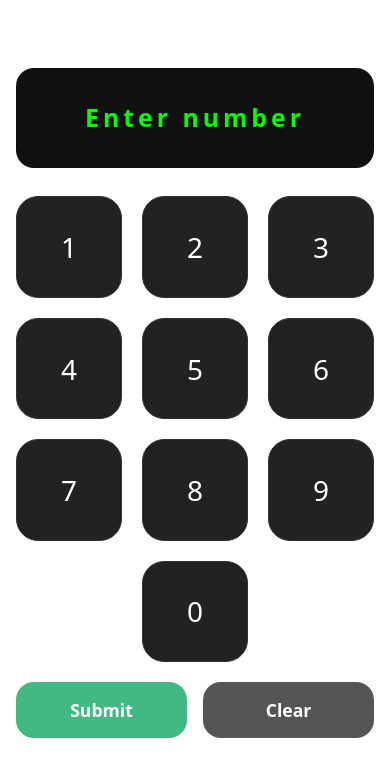
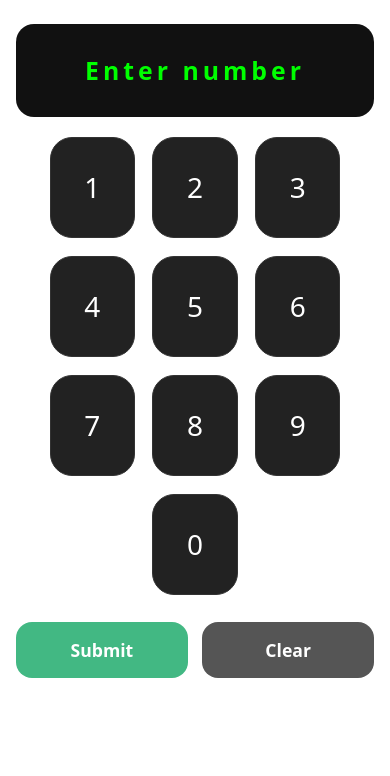
Before and after one commit to Band-Aid/phoneErrorApp, a Vue app: page / in a window 390 px wide. Shown: the top 776 px of the page. Built offline with nearby package versions, Linux system fonts and the light colour scheme.

Commit message:
style: improve layout and responsiveness of Dialer component and main app styles

```diff
--- a/src/components/Dialer.vue
+++ b/src/components/Dialer.vue
@@ -75,16 +75,16 @@ function clearInput() {
 </template>
 
 <style scoped>
-.dialer { width:100%; max-width:520px; margin:2rem 0 0; font-family:system-ui,sans-serif; text-align:center; padding:0; }
-.display { background:#111; color:#0f0; padding: 1.35rem 1.75rem; border-radius: 18px; min-height: 4.1rem; display:flex; align-items:center; justify-content:center; letter-spacing:4px; font-weight:700; margin-bottom:1.75rem; font-size:1.75rem; }
-.grid { display:grid; grid-template-columns:repeat(3, minmax(0,1fr)); gap:1.25rem; margin:0 auto 1rem; grid-auto-rows:1fr; align-items:stretch; justify-items:stretch; }
-.digit { background:#222; color:#fff; border:1px solid #333; border-radius:22px; font-size:1.9rem; cursor:pointer; transition:background .15s; touch-action:manipulation; -webkit-tap-highlight-color:transparent; display:flex; align-items:center; justify-content:center; user-select:none; height:clamp(90px, 23vw, 140px); }
+.dialer { width:100%; max-width:520px; margin:1rem 0 0; font-family:system-ui,sans-serif; text-align:center; padding:0; display:flex; flex-direction:column; flex:1; }
+.display { background:#111; color:#0f0; padding: 1.2rem 1.6rem; border-radius: 18px; min-height: 3.6rem; display:flex; align-items:center; justify-content:center; letter-spacing:4px; font-weight:700; margin-bottom:1.25rem; font-size:1.65rem; }
+.grid { display:grid; grid-template-columns:repeat(3, minmax(0,1fr)); gap:1.1rem; margin:0 auto .75rem; grid-auto-rows:1fr; align-items:stretch; justify-items:stretch; }
+.digit { background:#222; color:#fff; border:1px solid #333; border-radius:22px; font-size:1.8rem; cursor:pointer; transition:background .15s; touch-action:manipulation; -webkit-tap-highlight-color:transparent; display:flex; align-items:center; justify-content:center; user-select:none; height:clamp(80px, 21vw, 130px); }
 .digit:active { transform:none !important; }
 .digit:hover { background:#333; }
-.grid-spacer { height:clamp(90px, 23vw, 140px); }
+.grid-spacer { height:clamp(80px, 21vw, 130px); }
 .zero { grid-column:2; }
-.actions { display:flex; gap:1rem; margin-top:1.25rem; }
-.submit, .clear { flex:1; padding:1.25rem; border:none; border-radius:18px; cursor:pointer; font-weight:700; font-size:1.25rem; }
+.actions { display:flex; gap:.9rem; margin-top:.9rem; }
+.submit, .clear { flex:1; padding:1.05rem; border:none; border-radius:16px; cursor:pointer; font-weight:700; font-size:1.15rem; }
 .submit { background:#42b883; color:#fff; }
 .submit:hover { background:#36926b; }
 .clear { background:#888; color:#fff; }
@@ -94,8 +94,16 @@ function clearInput() {
 .error { color:#ff5555; }
 
 @media (min-width: 560px) {
-  .digit { font-size:2.1rem; }
-  .display { font-size:2.1rem; }
+  .digit { font-size:2rem; }
+  .display { font-size:2rem; }
+}
+
+@media (max-height: 720px) {
+  .display { margin-bottom:.9rem; padding:1rem 1.2rem; font-size:1.45rem; }
+  .grid { gap:.85rem; }
+  .digit, .grid-spacer { height:clamp(70px, 20vw, 115px); font-size:1.55rem; }
+  .actions { margin-top:.6rem; }
+  .submit, .clear { padding:.85rem; font-size:1.05rem; }
 }
 
 @media (max-width: 420px) {
--- a/src/style.css
+++ b/src/style.css
@@ -29,9 +29,11 @@ body {
   align-items: center;
   justify-content: center;
   min-width: 320px;
-  min-height: 100vh;
+  min-height: 100dvh; /* dynamic viewport height to avoid iOS chrome offset */
+  height: 100dvh;
   padding: 0 1rem;
   box-sizing: border-box;
+  overflow: hidden; /* prevent scroll if slightly over */
 }
 
 h1 {
@@ -66,12 +68,17 @@ button:focus-visible {
   width:100%;
   max-width: 560px;
   margin: 0 auto;
-  padding: 1rem 0 2rem;
+  padding: .5rem 0 1rem;
   text-align: center;
   box-sizing: border-box;
   display:flex;
   flex-direction:column;
   align-items:center;
+  flex:1;
+}
+
+@media (max-height: 720px) {
+  #app { padding:.25rem 0 .5rem; }
 }
 
 @media (prefers-color-scheme: light) {
```
